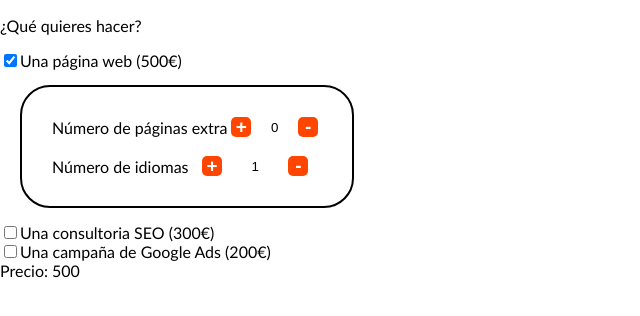
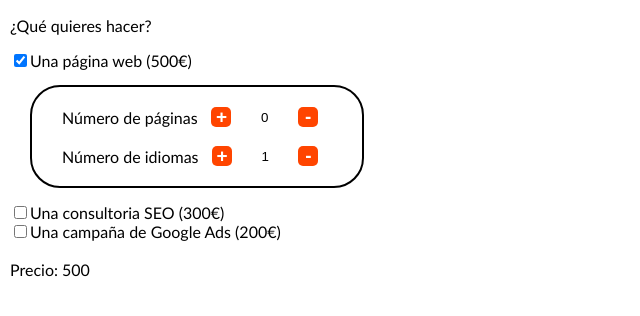
Before and after one commit to Leptonita/SPRINT7-REACT, a React (Create React App) app: page / in a window 1280 px wide. Both pictures are taken after a click on the checkbox 10 px from the left and 60 px from the top of the page. Shown: the top 316 px of the page, without its empty margins (0-640 px from the left). Built offline with nearby package versions, Linux system fonts and the light colour scheme.

Commit message:
SP7ex3 soft animation for the web panel

```diff
--- a/src/App.js
+++ b/src/App.js
@@ -67,8 +67,8 @@ function App() {
           value={200}
         />
         <label htmlFor="googleAds">Una campaña de Google Ads (200€)</label>
-
       </div>
+      <br />
       <div>
         Precio: {totalBudget}
       </div>
--- a/src/components/Panel-styled.js
+++ b/src/components/Panel-styled.js
@@ -1,17 +1,25 @@
 import styled from "styled-components";
+import { keyframes } from 'styled-components'
+
+// Create the keyframes
+const zoomAnim = keyframes`
+  from   {opacity:0; width: 260px;}
+  to {opacity:1; width: 270px;}
+`;
+
 
 export const DivWebPages = styled.div`
 width: 270px;
 border: 2px solid black;
 margin: 15px 20px;
-padding: 30px;
+padding: 20px 30px;
 border-radius: 30px;
+animation: ${zoomAnim} 0.5s linear;
 `;
 
 export const DivInputBtn = styled.div`
 display: flex;
 align-items: center;
-justify-content: space-around;
 `;
 
 export const Btn = styled.button`
--- a/src/components/WebPages.js
+++ b/src/components/WebPages.js
@@ -39,7 +39,7 @@ const WebPages = ({ amountPagesLang }) => {
         <DivWebPages>
 
             <DivInputBtn>
-                <label htmlFor="pages2">Número de páginas extra </label>
+                <label htmlFor="pages2">Número de páginas </label>
                 <InputBtn id="pages2" name="numPag" placeholder="0" value={numPages} handleChange={handleNumPages} />
             </DivInputBtn>
             <br />
--- a/src/index.css
+++ b/src/index.css
@@ -1,5 +1,5 @@
 body {
-  margin: 0;
+  margin: 10px;
   padding: 0;
   box-sizing: border-box;
   font-family: 'Trebuchet MS', Arial, sans-serif;
```
